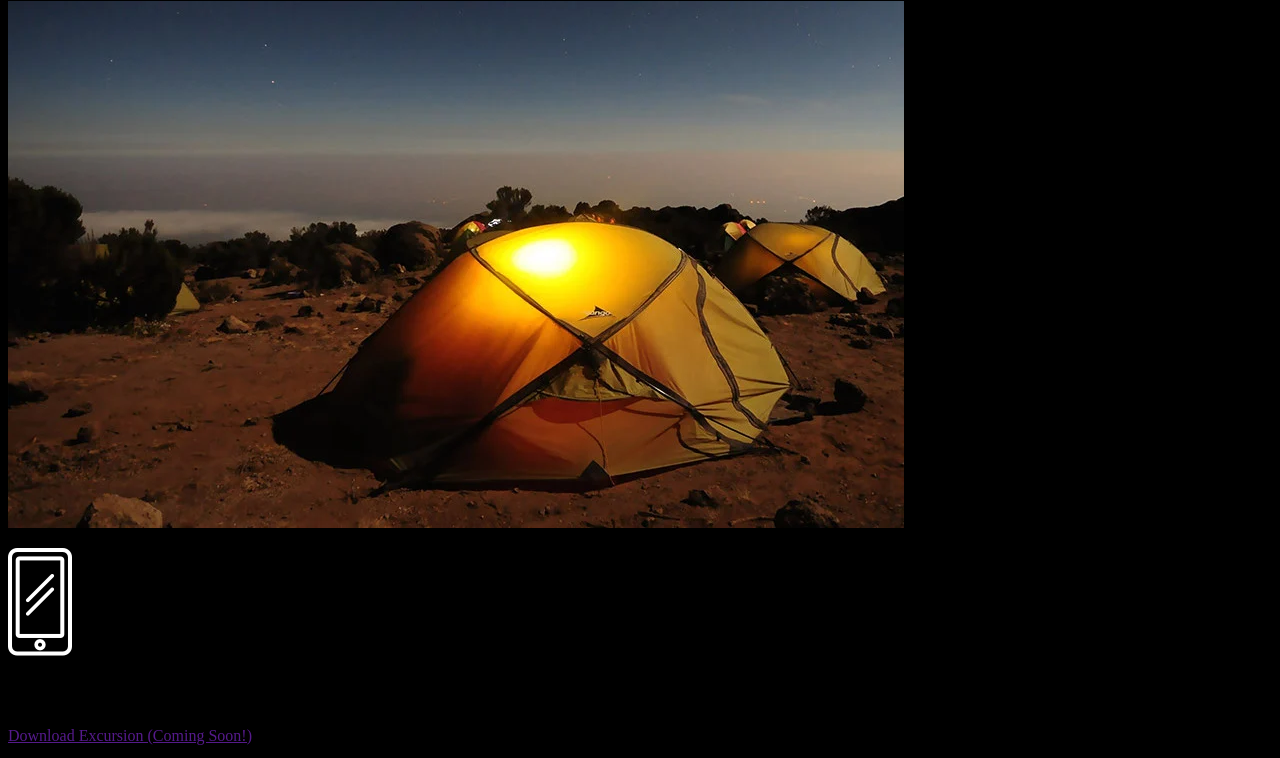
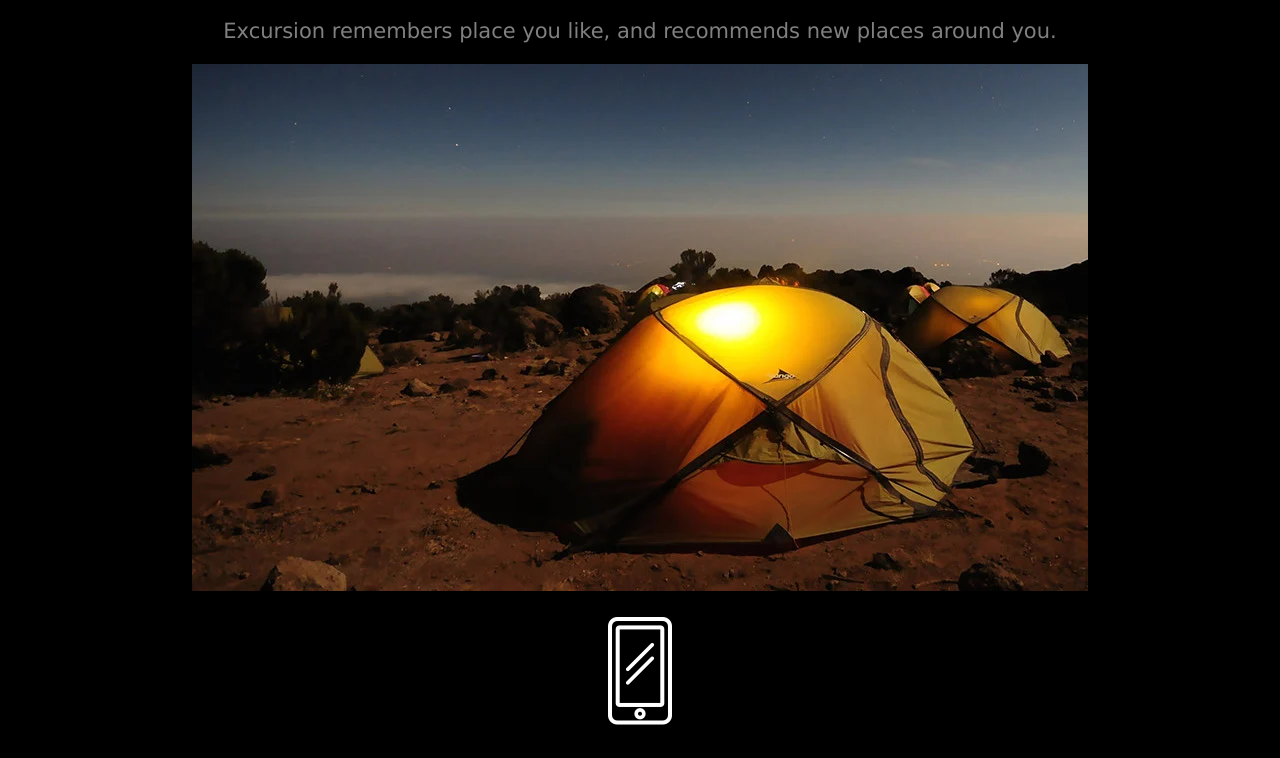
Before and after one commit to almccloskey/excursion, a plain HTML site: page index.html in a window 1280 px wide. Shown: the part 397-1155 px from the top of the page. Drawn offline with Linux system fonts and the light colour scheme.

Commit message:
finalized css

```diff
--- a/resources/css/style.css
+++ b/resources/css/style.css
@@ -1,5 +1,6 @@
 body {
     background-color: black;
+    text-align: center;
 }
 
 h1 {
@@ -9,3 +10,25 @@ h1 {
     color: white;
     text-align: center;
 }
+
+h2 {
+    font-family: Verdana, Geneva, Tahoma, sans-serif;
+    font-weight: 300;
+    font-size: 42px;
+    color: white;
+}
+
+p {
+    font-family: Verdana, Geneva, Tahoma, sans-serif;
+    font-size: 21px;
+    color: grey;
+}
+
+a {
+    color: aquamarine;
+    font-size: 16px;
+}
+
+.copyright {
+    float: right;
+}
```
